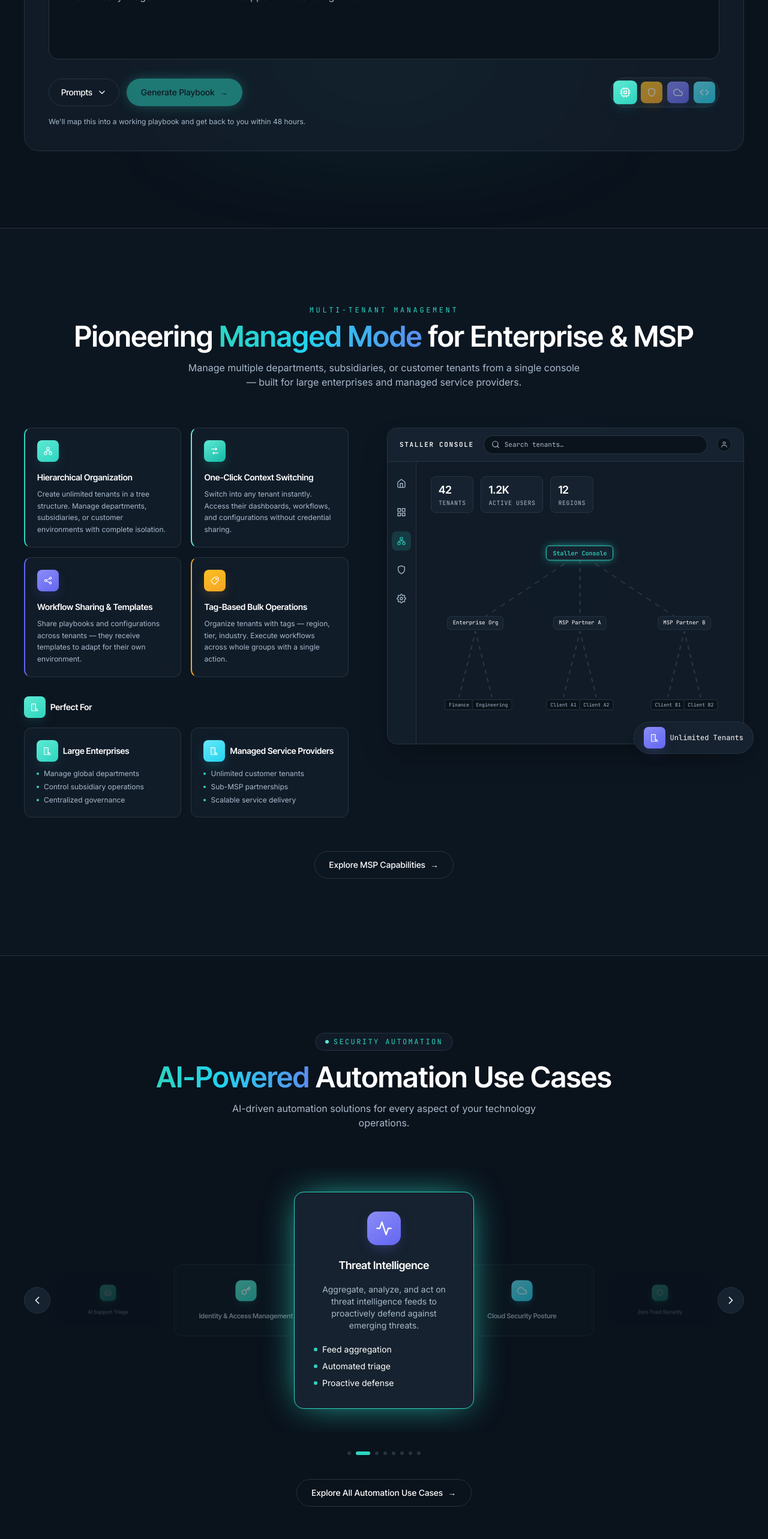
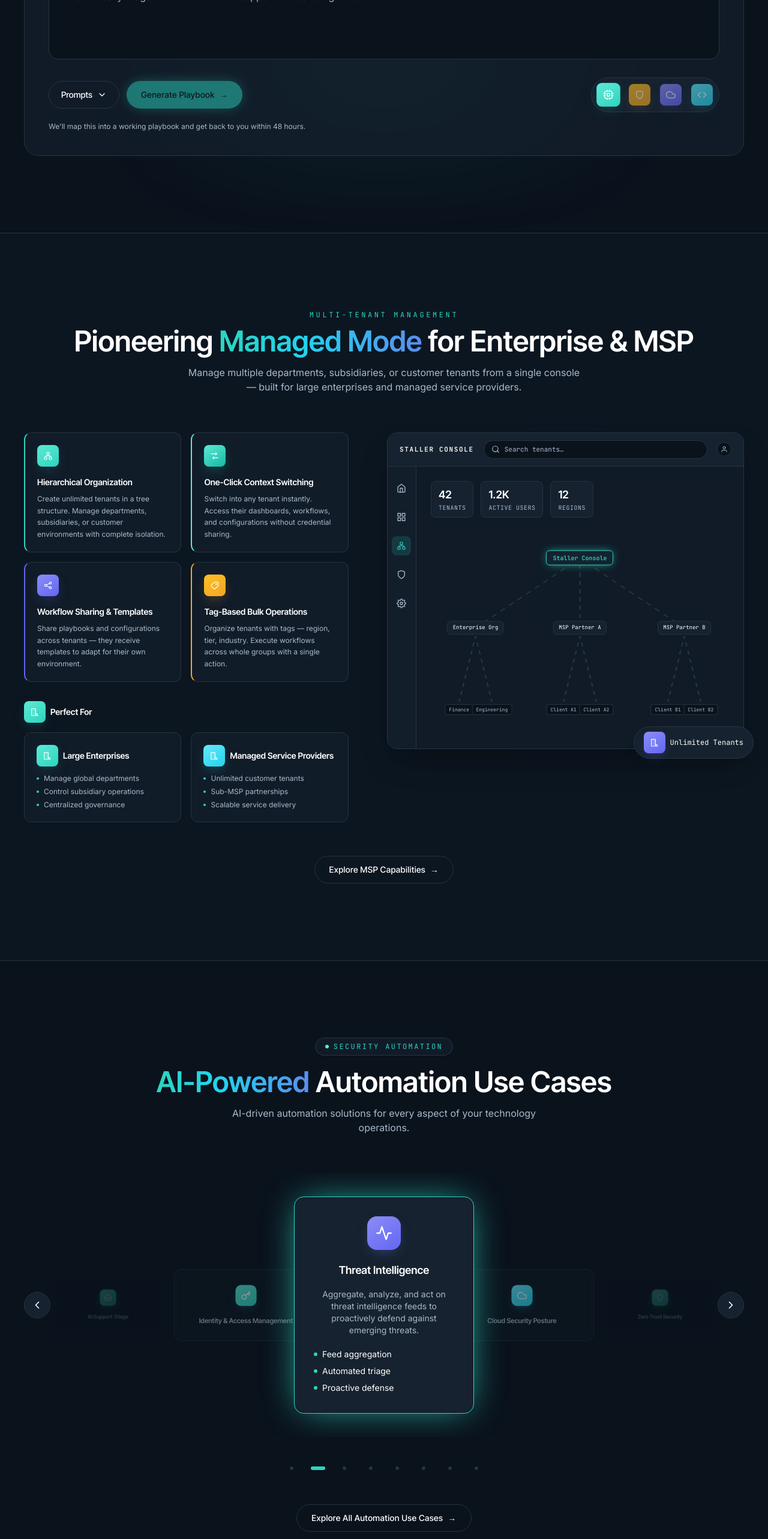
Before and after one commit to SauravDnj/staller-stack-website, a Next.js app: page / in a window 1280 px wide. Shown: the part 3720-6286 px from the top of the page at 60% size. Built offline with nearby package versions, Linux system fonts and the light colour scheme.

Commit message:
Refactor button styles in AutomationCarousel and PlaybookGenerator for improved layout and consistency

```diff
--- a/src/components/sections/AutomationCarousel.tsx
+++ b/src/components/sections/AutomationCarousel.tsx
@@ -154,7 +154,7 @@ export function AutomationCarousel() {
           </div>
         </Reveal>
 
-        <div className="mt-8 flex items-center justify-center gap-2">
+        <div className="mt-8 flex items-center justify-center gap-1">
           {cases.map((useCase, i) => (
             <button
               key={useCase.title}
@@ -162,10 +162,14 @@ export function AutomationCarousel() {
               aria-label={`Go to ${useCase.title}`}
               aria-current={i === active}
               onClick={() => setActive(i)}
-              className={`h-1.5 rounded-full transition-all duration-300 ${
-                i === active ? "w-6 bg-ss-teal" : "w-1.5 bg-ss-border hover:bg-ss-muted"
-              }`}
-            />
+              className="flex h-10 w-10 items-center justify-center"
+            >
+              <span
+                className={`h-1.5 rounded-full transition-all duration-300 ${
+                  i === active ? "w-6 bg-ss-teal" : "w-1.5 bg-ss-border"
+                }`}
+              />
+            </button>
           ))}
         </div>
 
--- a/src/components/sections/PlaybookGenerator.tsx
+++ b/src/components/sections/PlaybookGenerator.tsx
@@ -115,7 +115,7 @@ export function PlaybookGenerator() {
                         setActiveCategory(category);
                         setExampleIndex(0);
                       }}
-                      className={`rounded-full transition-transform duration-300 ${isActive ? "scale-110" : "opacity-60 hover:opacity-100"}`}
+                      className={`rounded-full p-1 transition-transform duration-300 ${isActive ? "scale-110" : "opacity-60 hover:opacity-100"}`}
                     >
                       <IconTile color={category.color as IconTileColor} size="sm">
                         <Icon className="h-4 w-4" />
```
